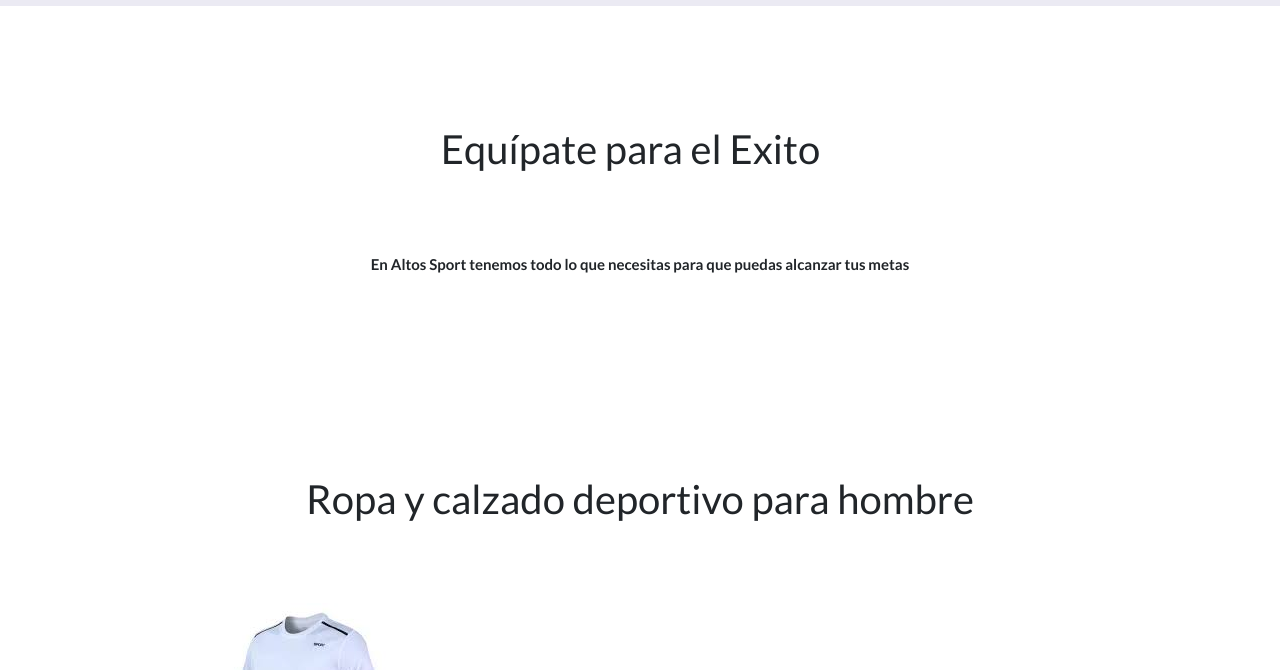
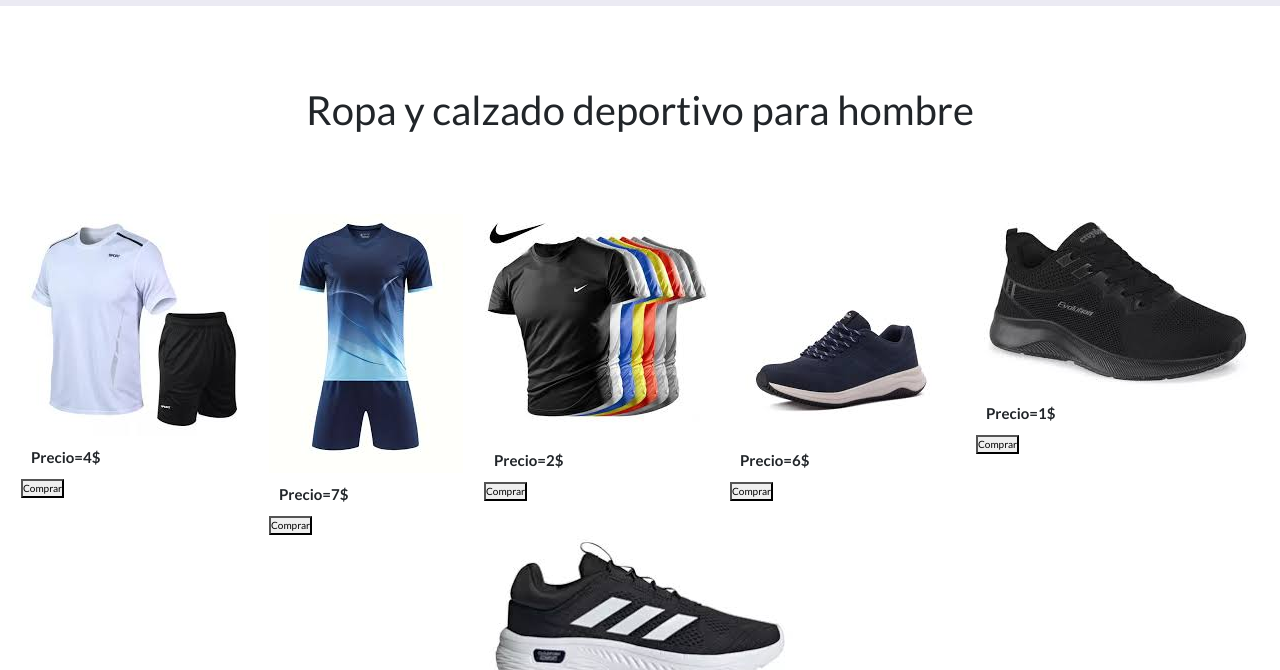
Before and after one commit to freddmor324/tienda-deportiva, a plain HTML site: page pages/hombre.html in a window 1280 px wide. Shown: the part 130-800 px from the top of the page. Drawn offline with nearby package versions, Linux system fonts and the light colour scheme.

Commit message:
ajuste de paginas

```diff
--- a/css/style.css
+++ b/css/style.css
@@ -18,6 +18,7 @@
     font-size: 4em;
     margin: 2em;
 }
+
 
 p {
     font-size: 1.5em;
--- a/pages/hombre.html
+++ b/pages/hombre.html
@@ -11,7 +11,6 @@
     <!-- custom styles-->
     <link rel="stylesheet" href="../css/style.css">
     <title>Hombre - Altos Sport</title>
-
 
 </head>
 <body>
@@ -42,36 +41,42 @@
                 </div>
             </nav>
         </header>
-        <aside class="c-aside aside-container">
+        <aside class="c-aside">
             <div>
-                <h1>Equípate para el Exito</h1>
-                <p>En Altos Sport tenemos todo lo que necesitas para que puedas alcanzar tus metas</p>
+                <h1>Ropa y calzado deportivo para hombre</h1>
             </div>
         </aside>
         <main class="c-principal">
-            <section>
-                <h1>Ropa y calzado deportivo para hombre</h1>
-                    <div class="articles">
+            <div class="c-pricipal__articles">
                 <img src="../assets/conjunto-hombre.png" alt="conjunto-hombre">
                 <p>Precio=4$</p>
                 <button>Comprar</button>
+            </div>
+            <div class="c-pricipal__articles">
                 <img src="../assets/conjunto-hombre-2.png" alt="conjunto-hombre-1">
                 <p>Precio=7$</p>
                 <button>Comprar</button>
+            </div>
+            <div class="c-pricipal__articles">
                 <img src="../assets/conjunto-hombre-3.png" alt="conjunto-homre-2">
                 <p>Precio=2$</p>
                 <button>Comprar</button>
+            </div>
+            <div class="c-pricipal__articles">
                 <img src="../assets/zapato-hombre.png" alt="zapato-hombre">
                 <p>Precio=6$</p>
                 <button>Comprar</button>
+            </div>
+            <div class="c-pricipal__articles">
                 <img src="../assets/zapato-hombre-1.png" alt="zapato-hombre-1">
                 <p>Precio=1$</p>
                 <button>Comprar</button>
+            </div>
+            <div class="c-pricipal__articles">
                 <img src="../assets/zapato-hombre-2.png" alt="zapato-hombre-2">
                 <p>Precio=1.5$</p>
                 <button>comprar</button>
             </div>
-            </section>
         </main>
         <footer class="c-footer">
             <div>
```
Also changed, not shown: pages/mujer.html (+0 -1 lines). Lines whose indentation alone changed are shown as unchanged.
